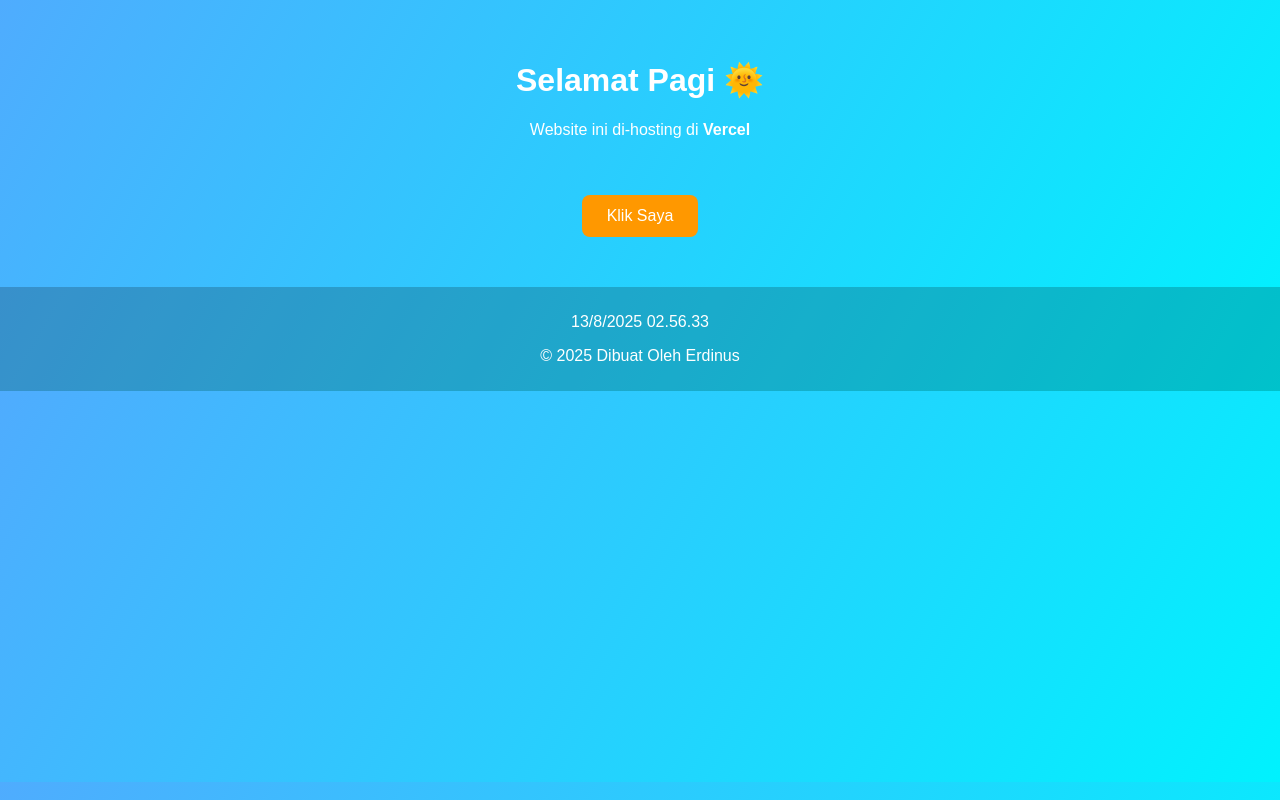
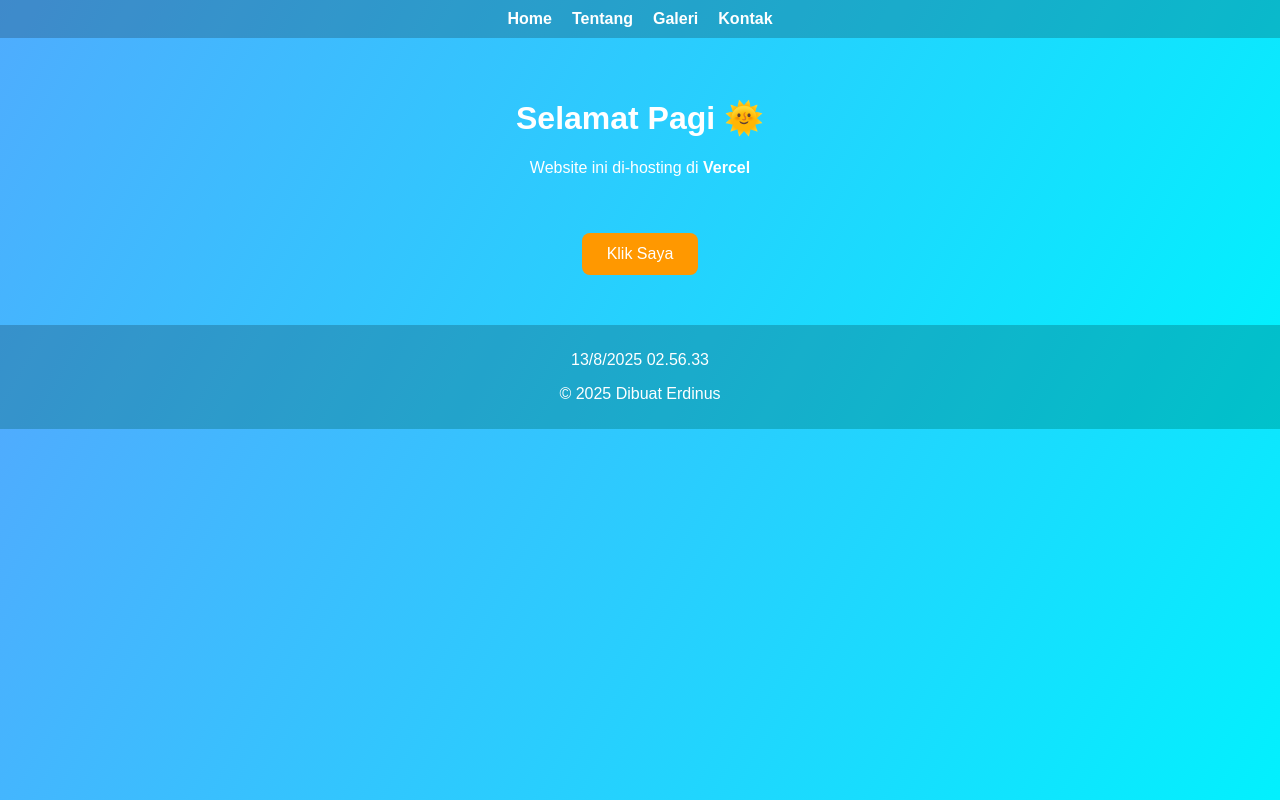
Before and after one commit to erdthedev/my-website, a plain HTML site: page index.html in a window 1280 px wide. Drawn offline with Linux system fonts and the light colour scheme.

Commit message:
Update index.html

```diff
--- a/index.html
+++ b/index.html
@@ -1,26 +1,32 @@
 <!DOCTYPE html>
 <html lang="id">
 <head>
-  <meta charset="UTF-8" />
-  <meta name="viewport" content="width=device-width, initial-scale=1.0" />
-  <meta name="description" content="Website Sederhana untuk Vercel" />
-  <title>Website Vercel</title>
-  <link rel="stylesheet" href="style.css" />
+  <meta charset="UTF-8">
+  <meta name="viewport" content="width=device-width, initial-scale=1.0">
+  <title>Home - Website Vercel</title>
+  <link rel="stylesheet" href="style.css">
 </head>
 <body>
-  <header class="fade-in">
+  <nav>
+    <a href="index.html">Home</a>
+    <a href="tentang.html">Tentang</a>
+    <a href="galeri.html">Galeri</a>
+    <a href="kontak.html">Kontak</a>
+  </nav>
+
+  <header>
     <h1 id="greeting">Selamat Datang di Website Saya</h1>
     <p>Website ini di-hosting di <strong>Vercel</strong></p>
   </header>
 
   <main>
-    <button id="clickBtn" class="pulse">Klik Saya</button>
+    <button id="clickBtn">Klik Saya</button>
     <p id="message"></p>
   </main>
 
   <footer>
     <p id="clock"></p>
-    <p>© 2025 Dibuat Oleh Erdinus</p>
+    <p>© 2025 Dibuat Erdinus</p>
   </footer>
 
   <script src="script.js"></script>
```
